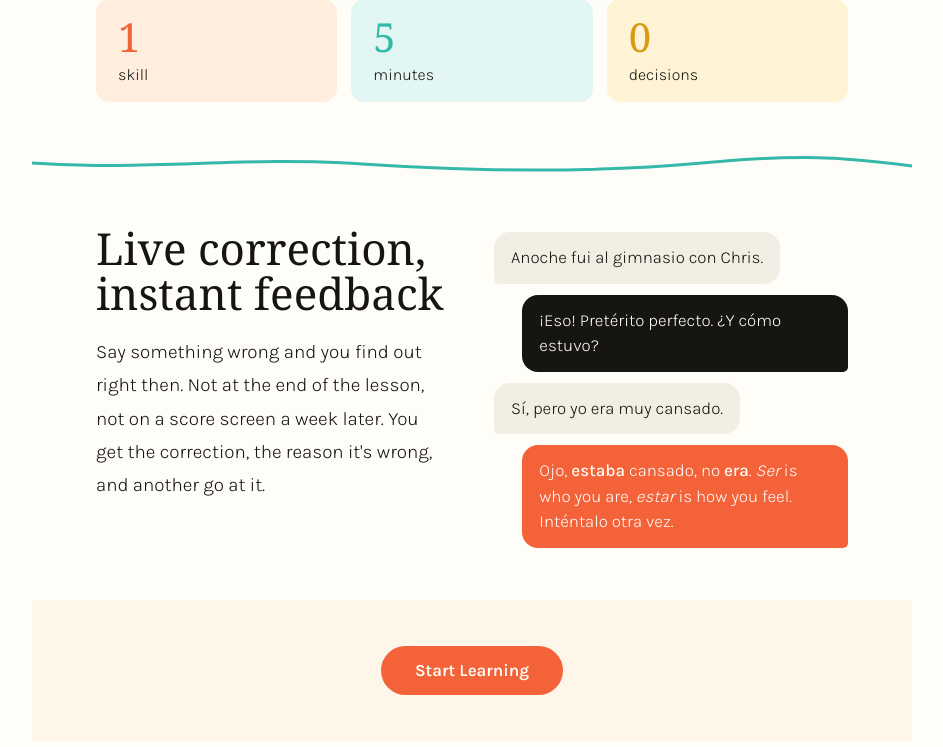
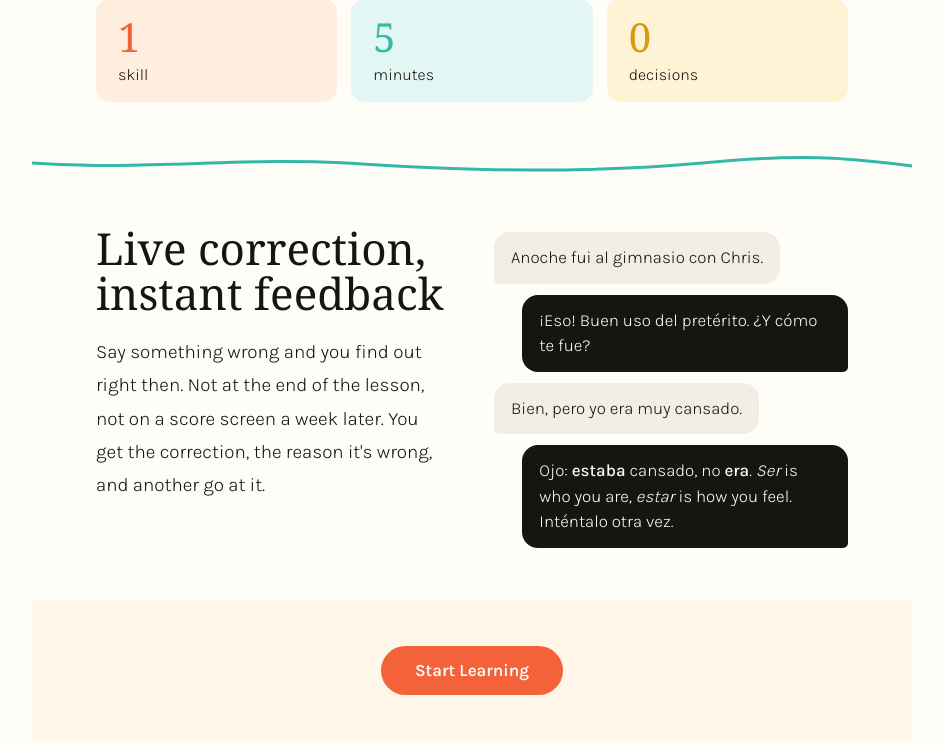
Before and after one commit to ezl/spanishtutor, a Django app: page / in a window 1280 px wide. Shown: the part 1234-1981 px from the top of the page, without its empty margins (168-1111 px from the left). Run offline with Django 4.2, Linux system fonts and the light colour scheme; some web fonts are replaced.

Commit message:
fix: correct the Spanish in the transcript, and one voice per speaker
Luz had two bubble colours in the same exchange. The coral one was spotlighting
the correction as the section's payoff, but it gave one speaker two identities
and broke the fiction that this is a real transcript. The bolded estaba/era
already carries that emphasis, so the coral variant is gone entirely.

Two content errors:

Luz called "fui" the preterito perfecto. It is the simple past; preterito
perfecto normally means "he ido". A Spanish tutor mislabelling a tense on its
own landing page is not a detail. Now "Buen uso del preterito", which praises
the right thing without naming the wrong one.

The student answered "Si" to "¿Y como estuvo?", an open question that was never
yes-or-no. The exchange now runs: statement, praise plus a follow-up question,
an answer that carries the error, correction.

The ser/estar error itself is unchanged. It is the point of the section and it
is a real learner mistake.

```diff
--- a/learner/static/learner/css/minispanish.css
+++ b/learner/static/learner/css/minispanish.css
@@ -205,7 +205,6 @@ a:hover { color: var(--ms-coral-dark); }
 }
 .ms-bubble--them { align-self: flex-start; background: var(--ms-rule-soft); border-radius: 16px 16px 16px 5px; }
 .ms-bubble--luz  { align-self: flex-end; background: var(--ms-ink); color: var(--ms-paper); border-radius: 16px 16px 5px 16px; }
-.ms-bubble--fix  { align-self: flex-end; background: var(--ms-coral); color: var(--ms-paper); border-radius: 16px 16px 5px 16px; }
 
 /* ── Skill grid. Indicative, not a live readout. ──────────────────────── */
 
--- a/learner/templates/learner/landing.html
+++ b/learner/templates/learner/landing.html
@@ -99,9 +99,9 @@
     </div>
     <div class="ms-thread" style="padding-top: 6px;">
       <div class="ms-bubble ms-bubble--them">Anoche fui al gimnasio con Chris.</div>
-      <div class="ms-bubble ms-bubble--luz">¡Eso! Pretérito perfecto. ¿Y cómo estuvo?</div>
-      <div class="ms-bubble ms-bubble--them">Sí, pero yo era muy cansado.</div>
-      <div class="ms-bubble ms-bubble--fix">Ojo, <strong class="ms-strong">estaba</strong> cansado, no <strong class="ms-strong">era</strong>. <em>Ser</em> is who you are, <em>estar</em> is how you feel. Inténtalo otra vez.</div>
+      <div class="ms-bubble ms-bubble--luz">¡Eso! Buen uso del pretérito. ¿Y cómo te fue?</div>
+      <div class="ms-bubble ms-bubble--them">Bien, pero yo era muy cansado.</div>
+      <div class="ms-bubble ms-bubble--luz">Ojo: <strong class="ms-strong">estaba</strong> cansado, no <strong class="ms-strong">era</strong>. <em>Ser</em> is who you are, <em>estar</em> is how you feel. Inténtalo otra vez.</div>
     </div>
   </section>
 
```
